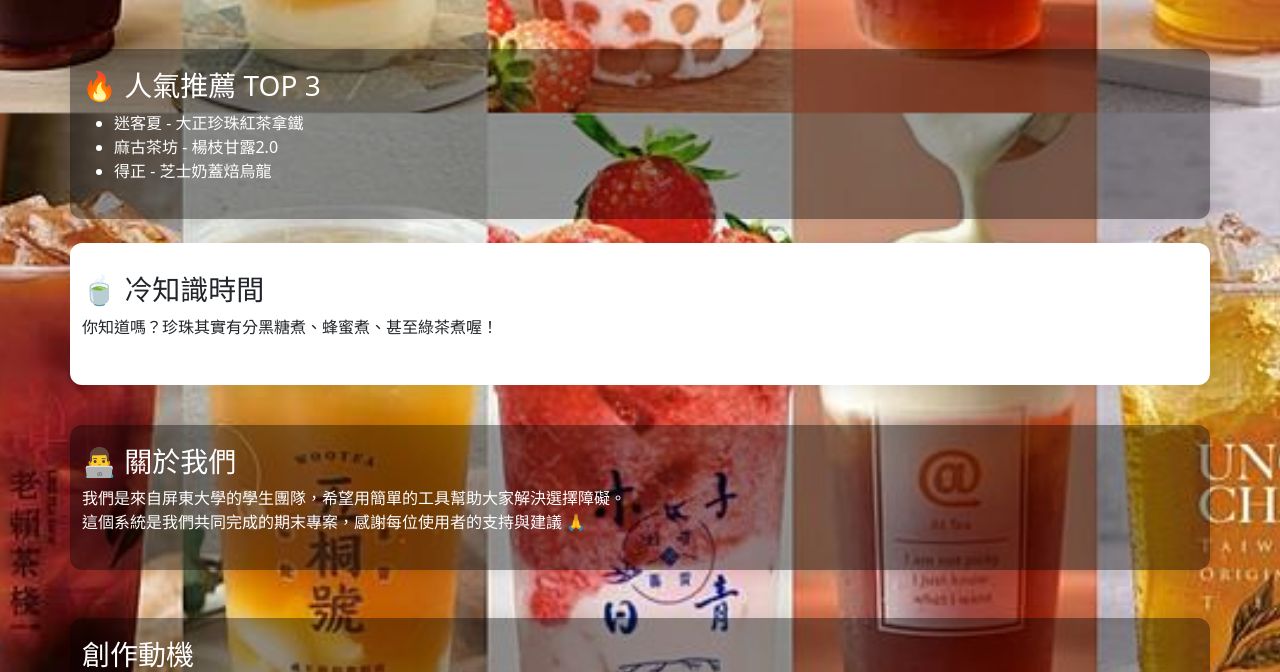
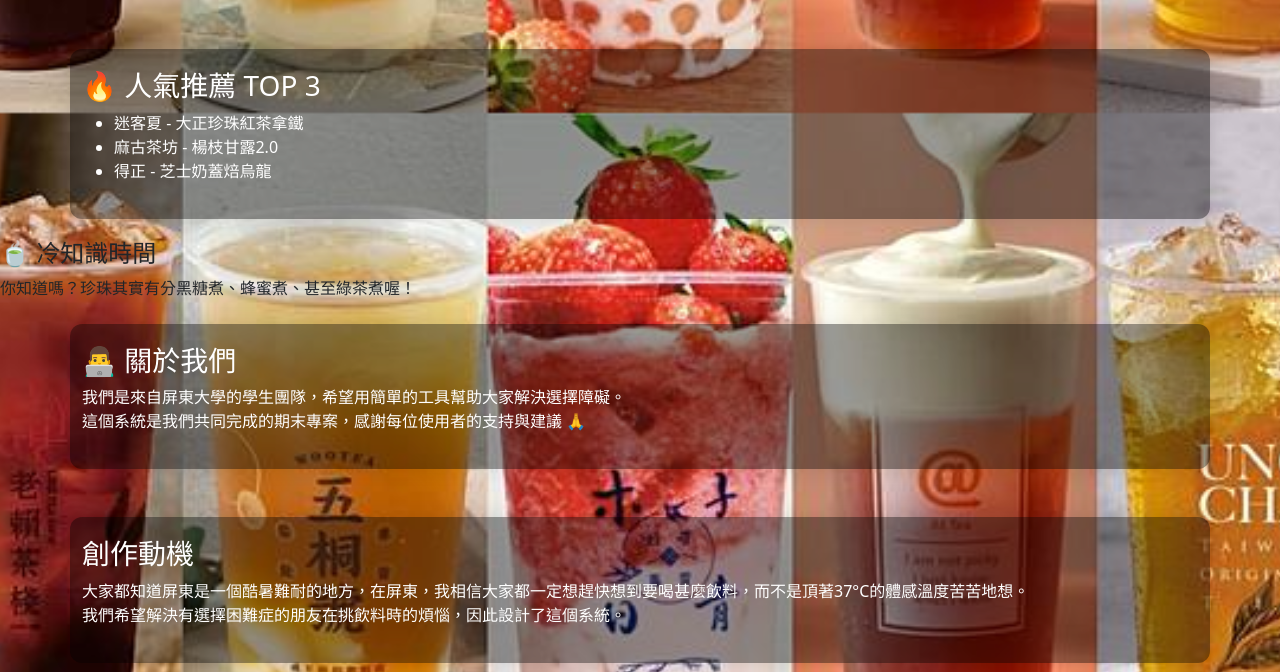
Before and after one commit to BrianThePropeller1037/DrinkSelector, a Flask app: page / in a window 1280 px wide. Shown: the part 687-1359 px from the top of the page. Run offline with Flask 3, Linux system fonts and the light colour scheme.

Commit message:
Update index.html

```diff
--- a/templates/index.html
+++ b/templates/index.html
@@ -92,8 +92,8 @@
   </ul>
   </section>
 
-  <section class="drink-fact container mt-4">
-    <h3>🍵 冷知識時間</h3>
+  <section class="drink-fact">
+    <h4>🍵 冷知識時間</h4>
     <p>你知道嗎？珍珠其實有分黑糖煮、蜂蜜煮、甚至綠茶煮喔！</p>
   </section>
 
```
